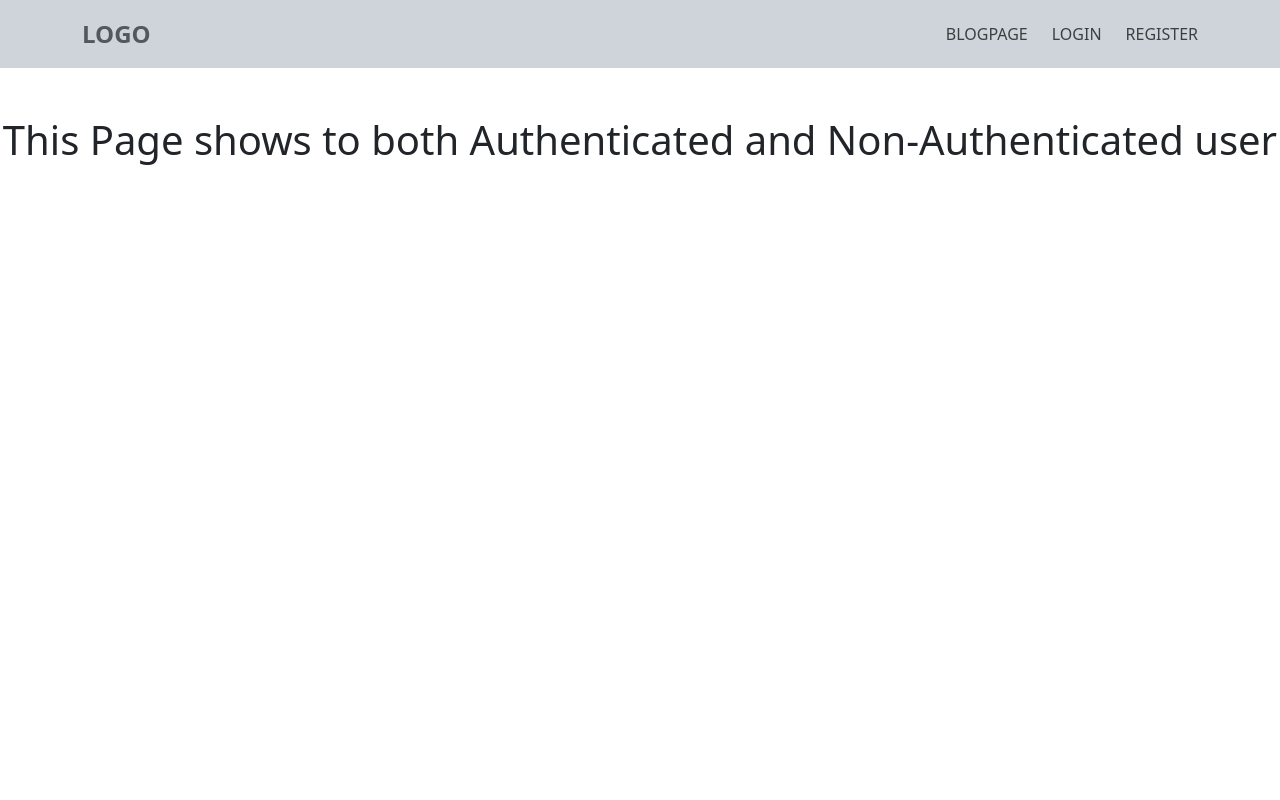
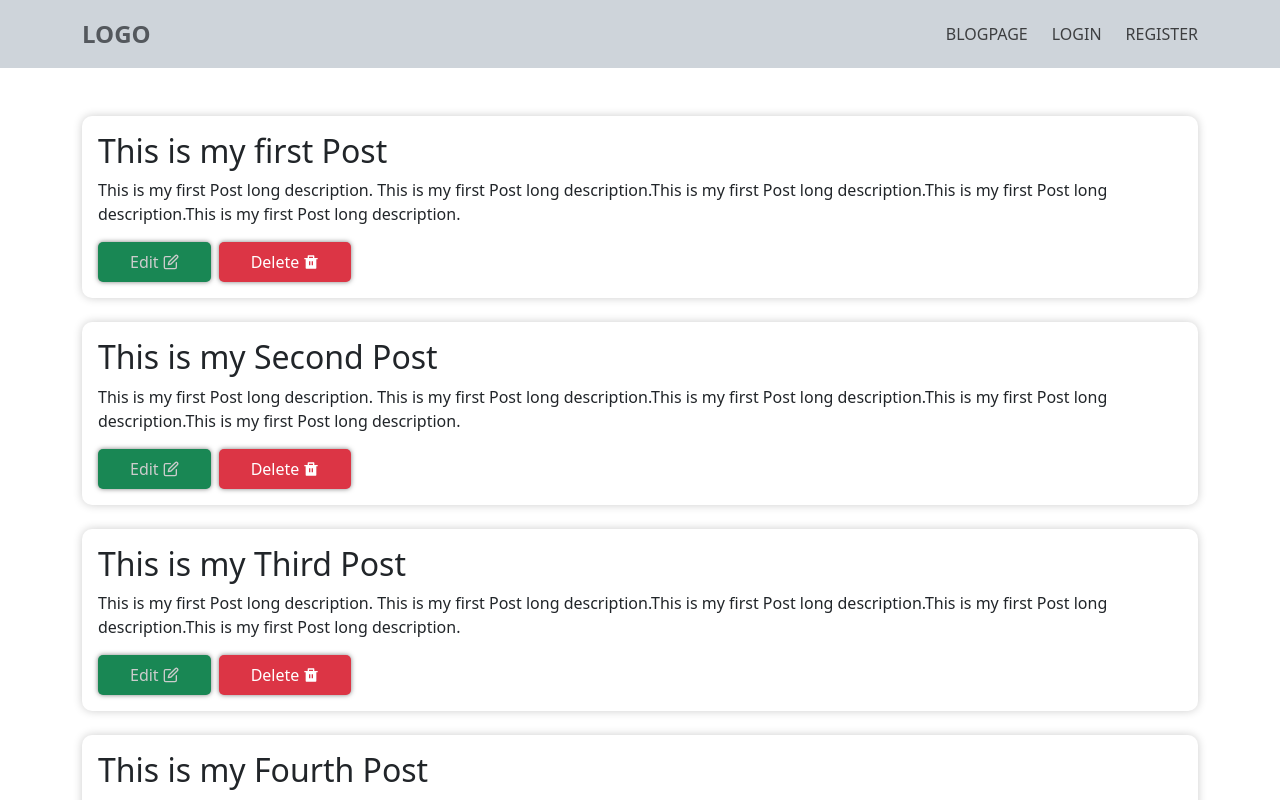
Before and after one commit to riteshmvteams/leaning-reactbootstrap-protectedroutes, a React (Vite) app: page /blogs in a window 1280 px wide. Shown: the top 800 px of the page. Built offline with nearby package versions, Linux system fonts and the light colour scheme; data requests are answered from the project's data file.

Commit message:
working on dashboard

```diff
--- /dev/null
+++ b/src/components/Button.jsx
@@ -0,0 +1,7 @@
+export default function Button({ children, classN, disabled }) {
+  return (
+    <button disabled={disabled} className={`custom__btn ${classN}`}>
+      {children}
+    </button>
+  );
+}
--- /dev/null
+++ b/src/components/SinglePost.jsx
@@ -0,0 +1,26 @@
+import Button from "./Button";
+import { FiEdit } from "react-icons/fi";
+import { RiDeleteBinFill } from "react-icons/ri";
+
+export default function SinglePost({ post }) {
+  return (
+    <div className="post__single">
+      <h2>{post.title}</h2>
+      <p>{post.description}</p>
+      <div className="d-flex gap-2">
+        <Button
+          disabled="false"
+          classN="d-flex align-items-center gap-1 bg-success"
+        >
+          Edit <FiEdit />
+        </Button>
+        <Button
+          disabled="false"
+          classN="d-flex align-items-center gap-1 text-white bg-danger"
+        >
+          Delete <RiDeleteBinFill />
+        </Button>
+      </div>
+    </div>
+  );
+}
--- a/src/context/posts/postReducer.js
+++ b/src/context/posts/postReducer.js
@@ -9,7 +9,7 @@ const postReducer = (state, action) => {
     case "posts/loading":
       return { ...state, loading: true };
     case "posts/loaded":
-      return { ...state, posts: [action.payload], loading: false };
+      return { ...state, posts: action.payload, loading: false };
     case "posts/error":
       return { ...state, posts: [], loading: false, error: action.payload };
     default:
--- a/src/hooks/useAuth.jsx
+++ b/src/hooks/useAuth.jsx
@@ -1,5 +1,5 @@
 import { useContext } from "react";
-import { AuthContext } from "../context/AuthContext";
+import { AuthContext } from "../context/auth/AuthContext";
 
 export const useAuth = () => {
   return useContext(AuthContext);
--- a/src/index.css
+++ b/src/index.css
@@ -64,3 +64,24 @@ a:is(:hover, :focus-visible) {
 .btn {
   white-space: nowrap;
 }
+
+.custom__btn {
+  padding: 0.5rem 2rem;
+  background-color: blueviolet;
+  color: #ccc;
+  border-radius: 5px;
+  transition: all ease 300ms;
+  border: none;
+  box-shadow: 0 0 5px 0 rgba(0, 0, 0, 0.5);
+}
+
+.custom__btn:is(:hover, :focus-visible) {
+  opacity: 0.75;
+  box-shadow: 0 0 10px 1px rgba(0, 0, 0, 0.5);
+}
+
+.post__single {
+  box-shadow: 0 0 10px rgba(0, 0, 0, 0.2);
+  padding: 1rem;
+  border-radius: 10px;
+}
--- a/src/main.jsx
+++ b/src/main.jsx
@@ -6,7 +6,7 @@ import "./index.css";
 // bootstrap css
 import "bootstrap/dist/css/bootstrap.min.css";
 // context
-import AuthProvider from "./context/AuthContext.jsx";
+import AuthProvider from "./context/auth/AuthContext.jsx";
 import PostProvider from "./context/posts/PostContext.jsx";
 
 ReactDOM.createRoot(document.getElementById("root")).render(
--- a/src/pages/BlogPage.jsx
+++ b/src/pages/BlogPage.jsx
@@ -1,20 +1,27 @@
 import { useCallback, useEffect } from "react";
 import { usePosts } from "../hooks/usePosts";
+import SinglePost from "../components/SinglePost";
 
 export default function BlogPage() {
-  const { fetchPostsFromServer: fetchPostsDataFromServer } = usePosts();
+  const { fetchPostsFromServer: fetchPostsDataFromServer, posts } = usePosts();
 
   const fetchPosts = useCallback(fetchPostsDataFromServer, [
     fetchPostsDataFromServer,
   ]);
+
+  console.log(posts);
 
   useEffect(() => {
     fetchPosts();
   }, []);
 
   return (
-    <h1 className="fs-1 mt-5 text-center">
-      This Page shows to both Authenticated and Non-Authenticated user
-    </h1>
+    <>
+      <main className="d-flex flex-column gap-4 container mt-5">
+        {posts.map((post) => {
+          return <SinglePost post={post} key={post.id} />;
+        })}
+      </main>
+    </>
   );
 }
--- a/src/pages/Dashboard.jsx
+++ b/src/pages/Dashboard.jsx
@@ -1,7 +1,23 @@
+import { Form } from "react-bootstrap";
+import Button from "../components/Button";
+
 export default function Dashboard() {
   return (
-    <h1 className="text-center mt-5">
-      This page only Show to Authenticated user
-    </h1>
+    <main className="container mt-5">
+      <Form>
+        <Form.Group className="mb-3" controlId="formBasicEmail">
+          <Form.Label> Post Title</Form.Label>
+          <Form.Control type="text" placeholder="Enter Post Title" />
+        </Form.Group>
+
+        <Form.Group className="mb-3" controlId="exampleForm.ControlTextarea1">
+          <Form.Label>Example textarea</Form.Label>
+          <Form.Control as="textarea" rows={3} />
+        </Form.Group>
+        <Button variant="primary" type="submit">
+          Submit
+        </Button>
+      </Form>
+    </main>
   );
 }
```
Also changed, not shown: src/context/auth/AuthContext.jsx (renamed from src/context/AuthContext.jsx), src/context/auth/authReducer.js (renamed from src/context/authReducer.js).
